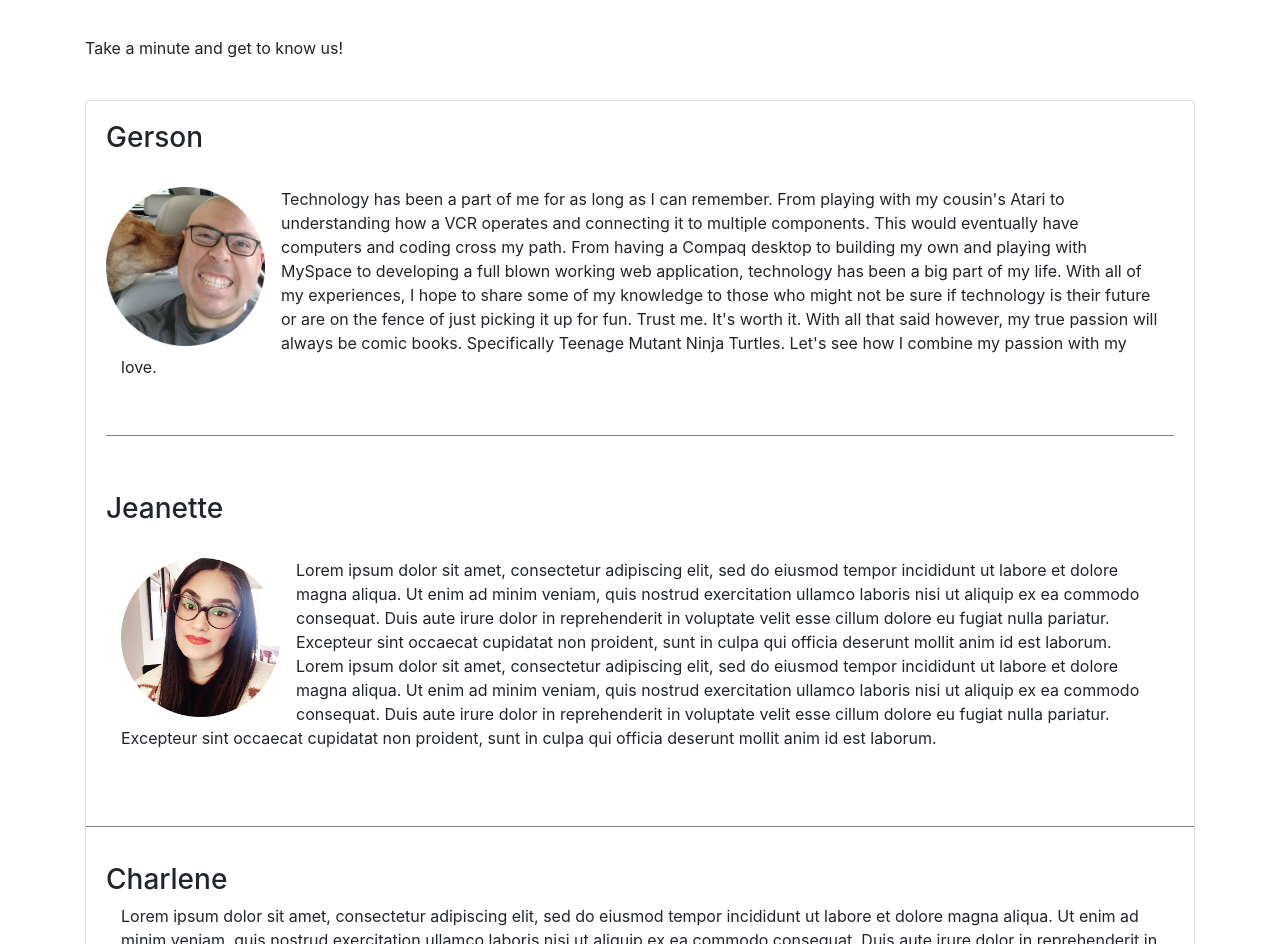
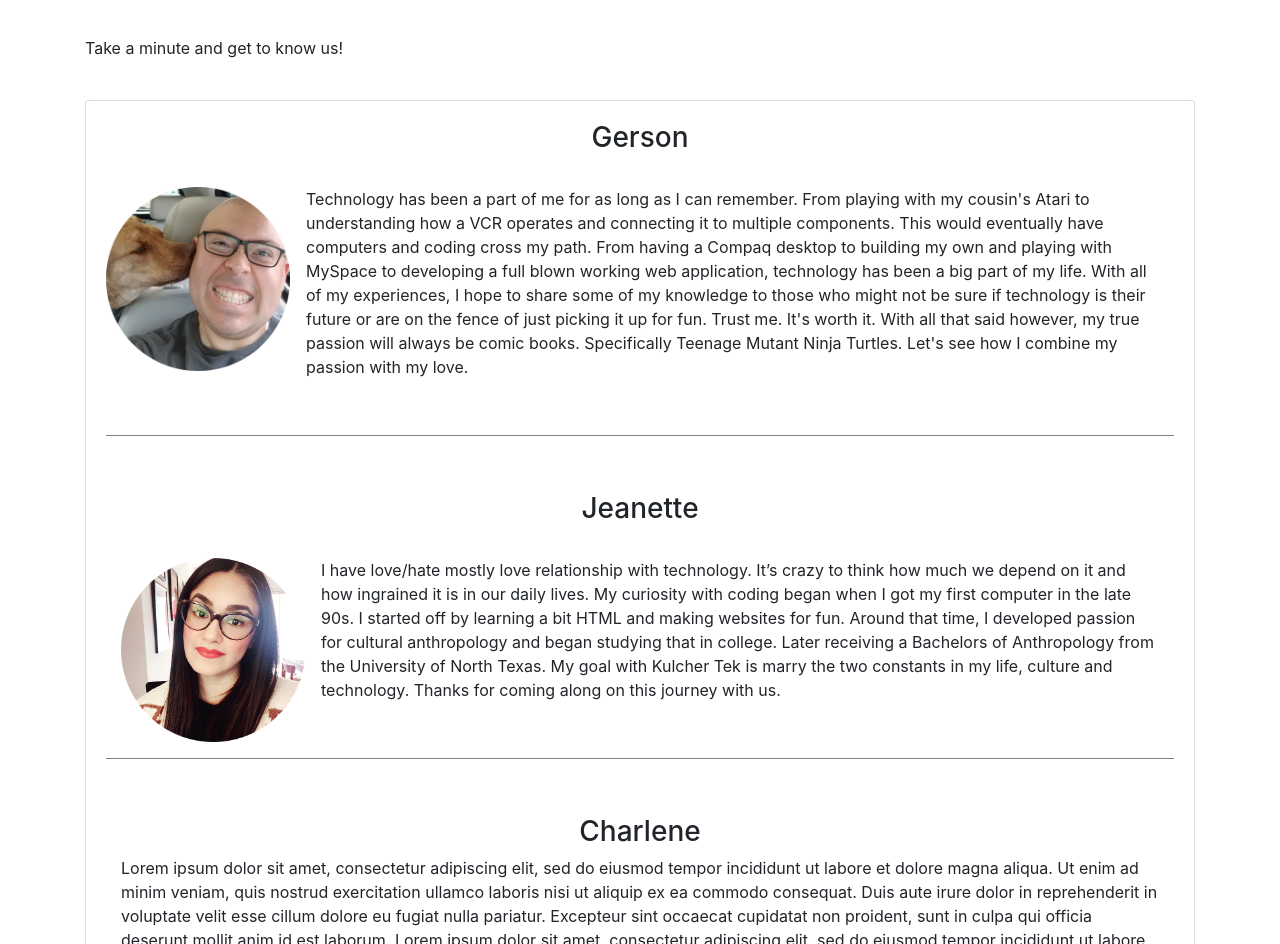
Before and after one commit to jeanhern81/kulcher-tek, a React (Create React App) app: page /crew in a window 1280 px wide. Shown: the part 388-1332 px from the top of the page. Built offline with nearby package versions, Linux system fonts and the light colour scheme.

Commit message:
revised crew page with my bio

```diff
--- a/src/components/CrewBody.js
+++ b/src/components/CrewBody.js
@@ -32,16 +32,15 @@ return (
 
 <Card style={{ }} >
 <Card.Body >
-        <h3 >Gerson</h3>
+        <h3 className='text-center'>Gerson</h3>
         <br />
         <Col xs={6} md={4} ></Col>
-        <img src={gerson} style={{ width: 175, float: 'left'}} id='gerson' alt='Gerson Marroquin' ></img>
+        <img src={gerson} style={{ width: 200, float: 'left'}} id='gerson' alt='Gerson Marroquin' ></img>
 
         <div >
         <Col>
         <p className='gmTxt'>
         Technology has been a part of me for as long as I can remember.
-
         From playing with my cousin's Atari to understanding how a VCR operates and connecting it to multiple components. This would eventually have computers and coding cross my path. From having a Compaq desktop to building my own and playing with MySpace to developing a full blown working web application, technology has been a big part of my life. With all of my experiences, I hope to share some of my knowledge to those who might not be sure if technology is their future or are on the fence of just picking it up for fun. Trust me. It's worth it. With all that said however, my true passion will always be comic books. Specifically Teenage Mutant Ninja Turtles. Let's see how I combine my passion with my love.
         </p>
         </Col>
@@ -52,10 +51,10 @@ return (
     </Card.Body>
 
     <Card.Body >
-        <h3 >Jeanette</h3>
+        <h3 className='text-center'>Jeanette</h3>
         <br />
         <Col xs={6} md={4} >
-        <img src={Me} style={{width: 175, float:'left' }} id='me' alt='Jeanette Hernandez' ></img>
+        <img src={Me} style={{width: 200, float:'left' }} id='me' alt='Jeanette Hernandez' ></img>
 
         </Col>
 
@@ -63,18 +62,18 @@ return (
         <div >
         <Col>
         <p className='jeanetteTxt'>
-        Lorem ipsum dolor sit amet, consectetur adipiscing elit, sed do eiusmod tempor incididunt ut labore et dolore magna aliqua. Ut enim ad minim veniam, quis nostrud exercitation ullamco laboris nisi ut aliquip ex ea commodo consequat. Duis aute irure dolor in reprehenderit in voluptate velit esse cillum dolore eu fugiat nulla pariatur. Excepteur sint occaecat cupidatat non proident, sunt in culpa qui officia deserunt mollit anim id est laborum.
-        Lorem ipsum dolor sit amet, consectetur adipiscing elit, sed do eiusmod tempor incididunt ut labore et dolore magna aliqua. Ut enim ad minim veniam, quis nostrud exercitation ullamco laboris nisi ut aliquip ex ea commodo consequat. Duis aute irure dolor in reprehenderit in voluptate velit esse cillum dolore eu fugiat nulla pariatur. Excepteur sint occaecat cupidatat non proident, sunt in culpa qui officia deserunt mollit anim id est laborum.
+        I have love/hate mostly love relationship with technology.  It’s crazy to think how much we depend on it and how ingrained it is in our daily lives. My curiosity with coding began when I got my first computer in the late 90s. I started off by learning a bit HTML and making websites for fun. Around that time, I developed passion for cultural anthropology and began studying that in college. Later receiving a Bachelors of Anthropology from the University of North Texas. My goal with Kulcher Tek is marry the two constants in my life, culture and technology. Thanks for coming along on this journey with us.
         </p>
-
         </Col>
     </div>
+<br />
+<hr />
+
 </Card.Body>
 
-<br />
-<hr />
+
     <Card.Body >
-        <h3 >Charlene</h3>
+        <h3 className='text-center'>Charlene</h3>
         <Col xs={6} md={4} ></Col>
 
 
```
